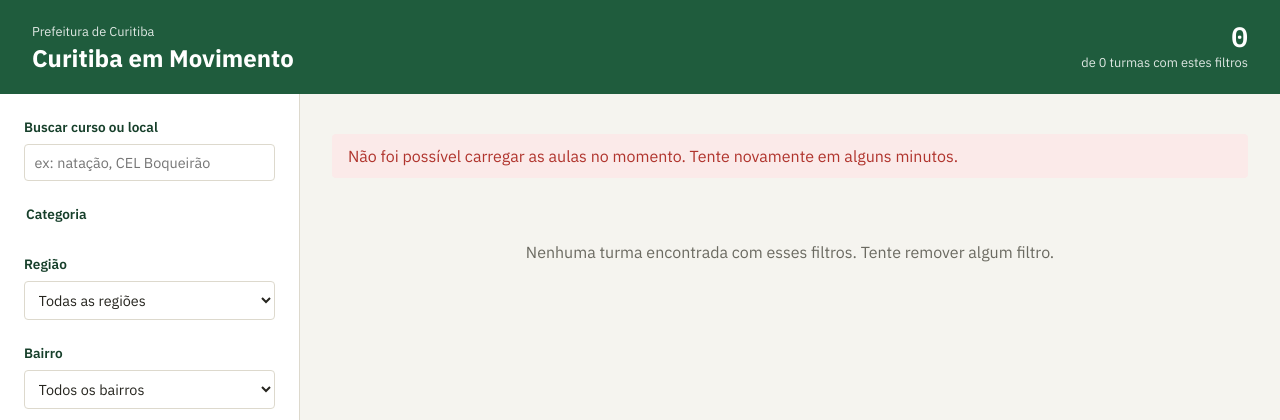
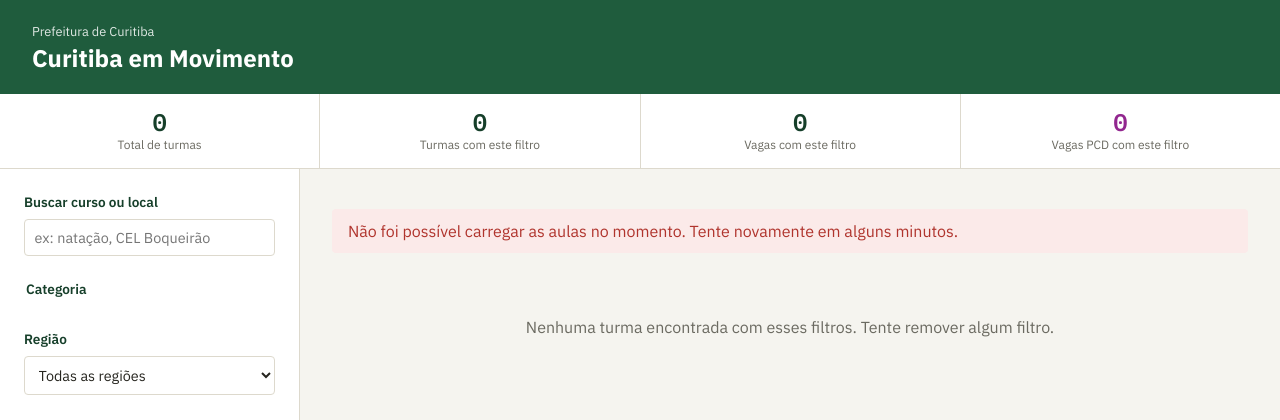
Before and after one commit to fschunig/curitiba-em-movimento-portal, a Flask app: page / in a window 1280 px wide. Shown: the top 420 px of the page. Run offline with Flask 3, Linux system fonts and the light colour scheme.

Commit message:
feat: adicionar barra de estatísticas com totais de turmas e vagas

```diff
--- a/app.py
+++ b/app.py
@@ -29,6 +29,9 @@ def create_app():
             classes = get_active_classes()
             error = None
         except SQLAlchemyError:
+            # Ex.: partição do mês corrente ainda não criada pelo Airflow,
+            # ou banco temporariamente indisponível. Falha de forma amigável
+            # em vez de estourar erro 500 cru pro usuário.
             classes = []
             error = (
                 "Não foi possível carregar as aulas no momento. "
@@ -42,10 +45,15 @@ def create_app():
         else:
             turmas = [t for t in classes if (t["vagas_disponiveis"] or 0) > 0]
 
+        total_vagas = sum((t["vagas_disponiveis"] or 0) for t in turmas)
+        total_vagas_pcd = sum((t["vagas_pcd"] or 0) for t in turmas)
+
         return render_template(
             "index.html",
             classes=turmas,
             total_classes=len(classes),
+            total_vagas=total_vagas,
+            total_vagas_pcd=total_vagas_pcd,
             error=error,
             options=filter_options(classes),
             region_bairro_pairs=region_bairro_pairs(classes),
--- a/static/css/style.css
+++ b/static/css/style.css
@@ -54,21 +54,44 @@ body {
     font-weight: 700;
 }
 
-.topbar-count {
-    text-align: right;
+/* Barra de estatísticas */
+
+.stats-bar {
+    display: flex;
+    background: var(--color-surface);
+    border-bottom: 1px solid var(--color-border);
 }
 
-.topbar-count-value {
-    display: block;
+.stat {
+    flex: 1 1 0;
+    display: flex;
+    flex-direction: column;
+    align-items: center;
+    gap: 0.15rem;
+    padding: 1rem 0.75rem;
+    text-align: center;
+    border-right: 1px solid var(--color-border);
+}
+
+.stat:last-child {
+    border-right: none;
+}
+
+.stat-value {
     font-family: var(--font-mono);
-    font-size: 1.75rem;
+    font-size: 1.5rem;
     font-weight: 600;
+    color: var(--color-primary-dark);
     line-height: 1;
 }
 
-.topbar-count-label {
-    font-size: 0.8rem;
-    opacity: 0.85;
+.stat-value--pcd {
+    color: var(--color-accent-pcd);
+}
+
+.stat-label {
+    font-size: 0.75rem;
+    color: var(--color-text-muted);
 }
 
 /* Layout */
@@ -335,6 +358,19 @@ body {
 /* Responsivo */
 
 @media (max-width: 900px) {
+    .stats-bar {
+        flex-wrap: wrap;
+    }
+
+    .stat {
+        flex: 1 1 50%;
+        border-bottom: 1px solid var(--color-border);
+    }
+
+    .stat:nth-child(2n) {
+        border-right: none;
+    }
+
     .layout {
         flex-direction: column;
     }
--- a/templates/index.html
+++ b/templates/index.html
@@ -15,11 +15,26 @@
             <span class="topbar-eyebrow">Prefeitura de Curitiba</span>
             <h1>Curitiba em Movimento</h1>
         </div>
-        <div class="topbar-count">
-            <span class="topbar-count-value">{{ classes|length }}</span>
-            <span class="topbar-count-label">de {{ total_classes }} turmas com estes filtros</span>
+    </header>
+
+    <div class="stats-bar">
+        <div class="stat">
+            <span class="stat-value">{{ total_classes }}</span>
+            <span class="stat-label">Total de turmas</span>
         </div>
-    </header>
+        <div class="stat">
+            <span class="stat-value">{{ classes|length }}</span>
+            <span class="stat-label">Turmas com este filtro</span>
+        </div>
+        <div class="stat">
+            <span class="stat-value">{{ total_vagas }}</span>
+            <span class="stat-label">Vagas com este filtro</span>
+        </div>
+        <div class="stat">
+            <span class="stat-value stat-value--pcd">{{ total_vagas_pcd }}</span>
+            <span class="stat-label">Vagas PCD com este filtro</span>
+        </div>
+    </div>
 
     <div class="layout">
         <aside class="sidebar">
```
